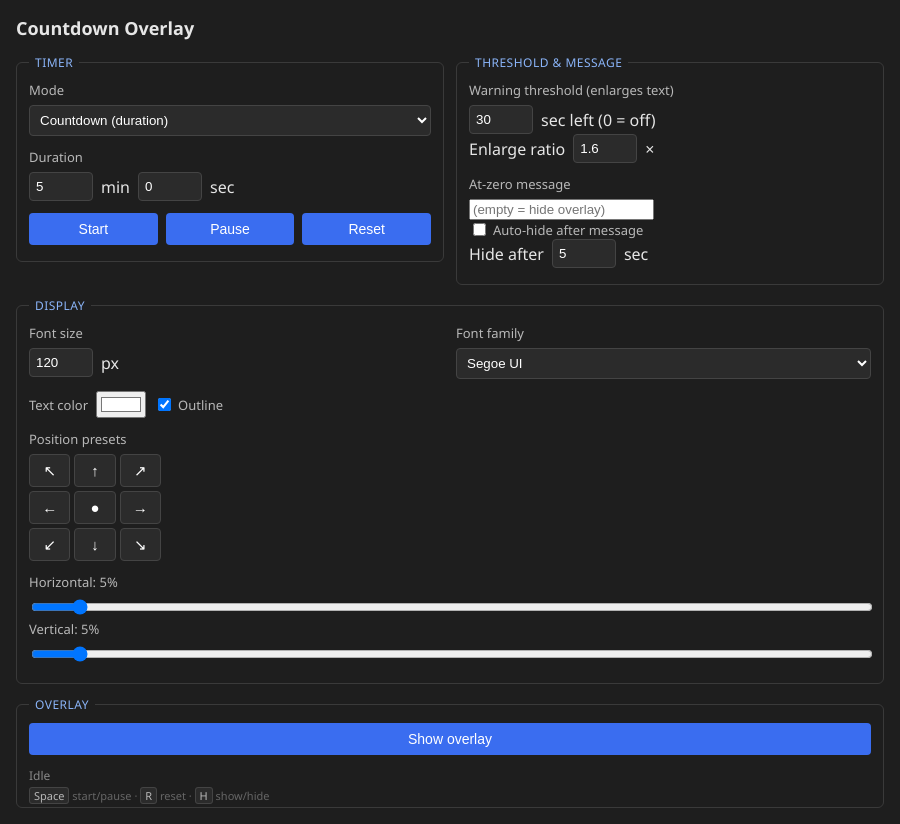
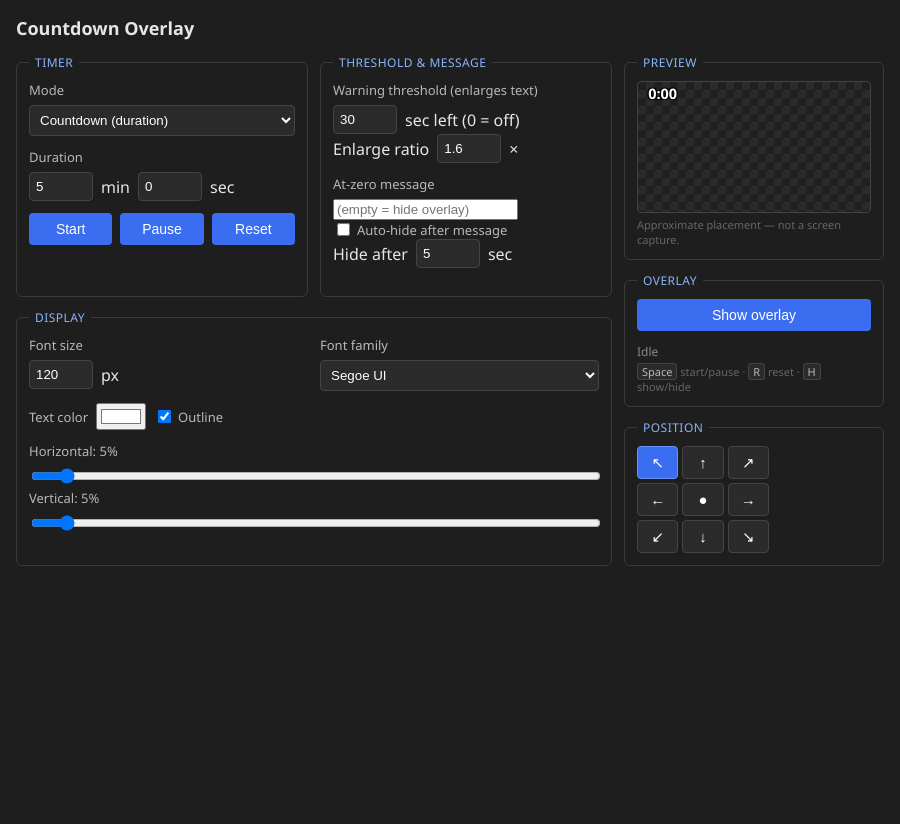
Before and after one commit to TahuDocx/countdown-timer-clock-overlay, an Electron app: page control.html in a window 900 px wide. Both pictures are taken after a click on the button "Top left". After the commit the page ends 800 px from the top, so only its background shows below. Drawn offline with Linux system fonts and the light colour scheme; no server answers.

Commit message:
feat: add live preview column to control window
New right-side column with a scaled mock preview of the overlay
(font, color, outline, position, enlarge), the Show/Hide overlay
button moved below it, and the position presets at the bottom.
Preview clamps text inside its box like the real overlay; preset
buttons highlight when they match the current position. Columns
and same-row groups stretch to consistent heights.

Co-Authored-By: Claude Opus 4.8 <noreply@anthropic.com>

```diff
--- a/control.css
+++ b/control.css
@@ -14,7 +14,9 @@ h1 { font-size: 18px; margin: 0 0 14px; }
   display: grid;
   grid-template-columns: 1fr 1fr;
   gap: 12px;
-  align-items: start;
+  /* Stretch: groups sharing a row get equal height, and rows expand so the
+     column matches the side column's overall height. */
+  height: 100%;
 }
 .span2 { grid-column: 1 / -1; }
 
@@ -39,6 +41,54 @@ h1 { font-size: 18px; margin: 0 0 14px; }
 
 .inline { display: inline-flex; align-items: center; gap: 4px; margin: 0; }
 
+.layout {
+  display: grid;
+  grid-template-columns: minmax(0, 1fr) 260px;
+  gap: 12px;
+  /* default align-items: stretch — both columns end up the same height */
+}
+.side { display: flex; flex-direction: column; gap: 12px; }
+.side .group { margin: 0; padding-bottom: 12px; }
+/* Overlay group absorbs any extra height so Position stays pinned at the bottom. */
+.side .group:nth-of-type(2) { flex: 1; }
+
+.preview {
+  position: relative;
+  width: 100%;
+  aspect-ratio: 16 / 9;
+  border: 1px solid #444;
+  border-radius: 4px;
+  overflow: hidden;
+  background-color: #202020;
+  /* checkerboard to imply the transparent overlay background */
+  background-image:
+    linear-gradient(45deg, #2b2b2b 25%, transparent 25%),
+    linear-gradient(-45deg, #2b2b2b 25%, transparent 25%),
+    linear-gradient(45deg, transparent 75%, #2b2b2b 75%),
+    linear-gradient(-45deg, transparent 75%, #2b2b2b 75%);
+  background-size: 16px 16px;
+  background-position: 0 0, 0 8px, 8px -8px, -8px 0;
+}
+.preview-timer {
+  position: absolute;
+  left: 50%;
+  top: 50%;
+  translate: -50% -50%;
+  scale: 1;
+  transform-origin: center center;
+  transition: scale 2s cubic-bezier(0.22, 1, 0.36, 1);
+  color: #fff;
+  font-family: "Segoe UI", Arial, sans-serif;
+  font-weight: 700;
+  line-height: 1;
+  white-space: nowrap;
+}
+.preview-timer.outline {
+  text-shadow:
+    -1px -1px 0 #000, 1px -1px 0 #000,
+    -1px  1px 0 #000, 1px  1px 0 #000;
+}
+
 .posgrid {
   display: grid;
   grid-template-columns: repeat(3, 1fr);
@@ -53,6 +103,7 @@ h1 { font-size: 18px; margin: 0 0 14px; }
   border: 1px solid #444;
 }
 .posgrid .pos:hover { background: #3a6df0; }
+.posgrid .pos.active { background: #3a6df0; border-color: #6b93f5; }
 
 label { display: block; font-size: 13px; margin-bottom: 6px; color: #b8b8b8; }
 
--- a/control.html
+++ b/control.html
@@ -7,6 +7,8 @@
 <body>
   <h1>Countdown Overlay</h1>
 
+  <div class="layout">
+    <div class="controls">
       <div class="groups">
         <fieldset class="group">
           <legend>Timer</legend>
@@ -116,7 +118,35 @@
           </div>
 
           <div class="block">
-        <label>Position presets</label>
+            <label>Horizontal: <span id="xVal">50</span>%</label>
+            <input id="posX" type="range" min="0" max="100" value="50" />
+            <label>Vertical: <span id="yVal">50</span>%</label>
+            <input id="posY" type="range" min="0" max="100" value="50" />
+          </div>
+        </fieldset>
+      </div>
+    </div>
+
+    <div class="side">
+      <fieldset class="group">
+        <legend>Preview</legend>
+        <div id="previewBox" class="preview">
+          <div id="previewTimer" class="preview-timer outline">5:00</div>
+        </div>
+        <p class="hint">Approximate placement &mdash; not a screen capture.</p>
+      </fieldset>
+
+      <fieldset class="group">
+        <legend>Overlay</legend>
+        <div class="block">
+          <button id="toggle" class="wide">Show overlay</button>
+        </div>
+        <p id="status" class="status">Idle</p>
+        <p class="hint"><kbd>Space</kbd> start/pause &middot; <kbd>R</kbd> reset &middot; <kbd>H</kbd> show/hide</p>
+      </fieldset>
+
+      <fieldset class="group">
+        <legend>Position</legend>
         <div class="posgrid">
           <button type="button" class="pos" data-x="5"  data-y="5"  title="Top left">&#8598;</button>
           <button type="button" class="pos" data-x="50" data-y="5"  title="Top center">&#8593;</button>
@@ -128,24 +158,8 @@
           <button type="button" class="pos" data-x="50" data-y="95" title="Bottom center">&#8595;</button>
           <button type="button" class="pos" data-x="95" data-y="95" title="Bottom right">&#8600;</button>
         </div>
+      </fieldset>
     </div>
-
-      <div class="block">
-        <label>Horizontal: <span id="xVal">50</span>%</label>
-        <input id="posX" type="range" min="0" max="100" value="50" />
-        <label>Vertical: <span id="yVal">50</span>%</label>
-        <input id="posY" type="range" min="0" max="100" value="50" />
-      </div>
-    </fieldset>
-
-    <fieldset class="group span2">
-      <legend>Overlay</legend>
-      <div class="block">
-        <button id="toggle" class="wide">Show overlay</button>
-      </div>
-      <p id="status" class="status">Idle</p>
-      <p class="hint"><kbd>Space</kbd> start/pause &middot; <kbd>R</kbd> reset &middot; <kbd>H</kbd> show/hide</p>
-    </fieldset>
   </div>
 
   <script src="control.js"></script>
--- a/control.js
+++ b/control.js
@@ -29,6 +29,12 @@ const colorEl = $('color');
 const outlineEl = $('outline');
 const toggleBtn = $('toggle');
 const statusEl = $('status');
+const previewBox = $('previewBox');
+const previewTimer = $('previewTimer');
+
+// The output overlay fills the display; assume ~1080p tall so the preview
+// scales the font down proportionally to its own (much smaller) box.
+const ASSUMED_SCREEN_HEIGHT = 1080;
 
 // --- State ---
 let mode = 'countdown';      // 'countdown' | 'countto' | 'countup' | 'clock'
@@ -106,10 +112,12 @@ function emphasisFor(value) {
   return value > 0 && value <= thr + EMPHASIS_LEAD_MS;
 }
 
-function pushUpdate() {
+// One render frame: the exact state sent to the overlay and mirrored in the
+// preview. Callers may override fields (e.g. the at-zero message text).
+function buildFrame() {
   const value = displayMs();
   const isClock = mode === 'clock';
-  window.overlay.update({
+  return {
     text: isClock ? formatClock() : format(value),
     emphasis: isClock ? false : emphasisFor(value),
     emphasisScale: parseFloat(enlargeEl.value) || 1.6,
@@ -119,7 +127,58 @@ function pushUpdate() {
     outline: outlineEl.checked,
     x: parseInt(posXEl.value, 10),
     y: parseInt(posYEl.value, 10),
-  });
+  };
+}
+
+// Mirror a frame in the control-window preview (scaled-down, not a capture).
+let previewX = 50;
+let previewY = 50;
+
+// Same idea as output.js clamp(): after the proportional anchor, measure the
+// text box and nudge it back inside the preview with a pixel correction.
+function clampPreview() {
+  previewTimer.style.translate = `${-previewX}% ${-previewY}%`;
+  const box = previewBox.getBoundingClientRect();
+  const r = previewTimer.getBoundingClientRect();
+
+  let dx = 0;
+  if (r.width > box.width) dx = box.left - r.left;
+  else if (r.left < box.left) dx = box.left - r.left;
+  else if (r.right > box.right) dx = box.right - r.right;
+
+  let dy = 0;
+  if (r.height > box.height) dy = box.top - r.top;
+  else if (r.top < box.top) dy = box.top - r.top;
+  else if (r.bottom > box.bottom) dy = box.bottom - r.bottom;
+
+  if (dx || dy) {
+    previewTimer.style.translate = `calc(${-previewX}% + ${dx}px) calc(${-previewY}% + ${dy}px)`;
+  }
+}
+
+function renderPreview(frame) {
+  const scale = (previewBox.clientHeight || 1) / ASSUMED_SCREEN_HEIGHT;
+  previewTimer.textContent = frame.text;
+  previewTimer.style.fontSize = Math.max(1, frame.fontSize * scale) + 'px';
+  previewTimer.style.fontFamily = frame.fontFamily;
+  previewTimer.style.color = frame.color;
+  previewTimer.classList.toggle('outline', frame.outline);
+  previewTimer.style.left = frame.x + '%';
+  previewTimer.style.top = frame.y + '%';
+  previewTimer.style.scale = String(frame.emphasis ? frame.emphasisScale : 1);
+  previewX = frame.x;
+  previewY = frame.y;
+  clampPreview();
+}
+
+// Re-clamp when the enlarge animation settles or the window is resized.
+previewTimer.addEventListener('transitionend', clampPreview);
+window.addEventListener('resize', clampPreview);
+
+function pushUpdate() {
+  const frame = buildFrame();
+  window.overlay.update(frame);
+  renderPreview(frame);
 }
 
 function setOverlayVisible(v) {
@@ -146,17 +205,11 @@ function tick() {
     if (msg) {
       // Non-empty message: hold the overlay showing the custom text.
       // Keep the enlarged size if threshold emphasis was active — don't shrink.
-      window.overlay.update({
-        text: msg,
-        emphasis: thresholdMs() > 0,
-        emphasisScale: parseFloat(enlargeEl.value) || 1.6,
-        fontSize: parseInt(fontEl.value, 10),
-        fontFamily: fontFamilyEl.value,
-        color: colorEl.value,
-        outline: outlineEl.checked,
-        x: parseInt(posXEl.value, 10),
-        y: parseInt(posYEl.value, 10),
-      });
+      const frame = buildFrame();
+      frame.text = msg;
+      frame.emphasis = thresholdMs() > 0;
+      window.overlay.update(frame);
+      renderPreview(frame);
       if (autoHideEl.checked) {
         const secs = Math.max(0, parseInt(hideDelayEl.value, 10) || 0);
         statusEl.textContent = `Finished — showing "${msg}", hiding in ${secs}s`;
@@ -256,17 +309,30 @@ resetBtn.addEventListener('click', reset);
 
 fontEl.addEventListener('input', pushUpdate);
 enlargeEl.addEventListener('input', pushUpdate);
-posXEl.addEventListener('input', () => { xVal.textContent = posXEl.value; pushUpdate(); });
-posYEl.addEventListener('input', () => { yVal.textContent = posYEl.value; pushUpdate(); });
+posXEl.addEventListener('input', () => { xVal.textContent = posXEl.value; updatePosButtons(); pushUpdate(); });
+posYEl.addEventListener('input', () => { yVal.textContent = posYEl.value; updatePosButtons(); pushUpdate(); });
 
 // Position presets — jump X/Y to a corner/edge/center, then sync + save.
+const posButtons = document.querySelectorAll('.pos');
+
+// Highlight the preset matching the current X/Y (none if sliders are between).
+function updatePosButtons() {
+  posButtons.forEach((btn) => {
+    btn.classList.toggle(
+      'active',
+      btn.dataset.x === posXEl.value && btn.dataset.y === posYEl.value
+    );
+  });
+}
+
 function setPosition(x, y) {
   posXEl.value = x; xVal.textContent = x;
   posYEl.value = y; yVal.textContent = y;
+  updatePosButtons();
   pushUpdate();
   persist();
 }
-document.querySelectorAll('.pos').forEach((btn) => {
+posButtons.forEach((btn) => {
   btn.addEventListener('click', () => {
     setPosition(parseInt(btn.dataset.x, 10), parseInt(btn.dataset.y, 10));
   });
@@ -363,6 +429,7 @@ SETTINGS_FIELDS.forEach((el) => {
 async function init() {
   const saved = await window.overlay.loadSettings();
   applySettings(saved);
+  updatePosButtons();
   updateHideDelayVisibility();
   applyMode(); // reads inputs, toggles blocks, resets to the loaded config
   // Give the output window a moment to register its IPC listeners.
```
Also changed, not shown: main.js (+4 -4 lines). Lines whose indentation alone changed are shown as unchanged.
